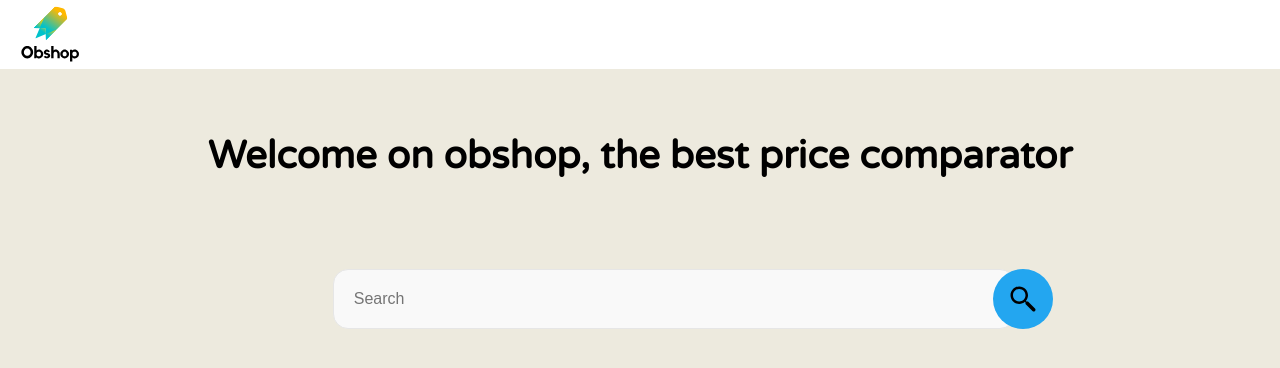
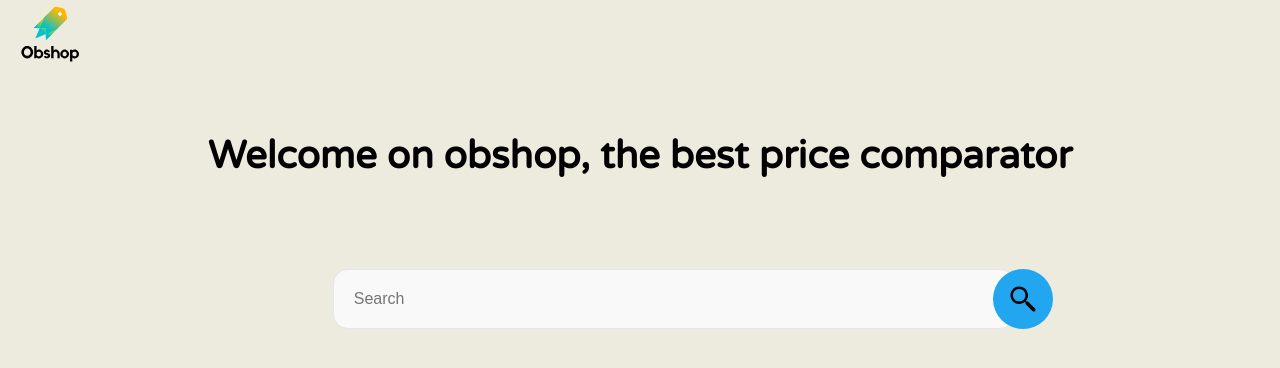
Before and after one commit to Oheed911/obshop, a React (Create React App) app: page / in a window 1280 px wide. Shown: the top 368 px of the page. Built offline with nearby package versions, Linux system fonts and the light colour scheme.

Commit message:
search-bar+ logo fixed

```diff
--- a/src/components/Header/Header.css
+++ b/src/components/Header/Header.css
@@ -1,5 +1,5 @@
 .header{
-    background: white;
+    background: #EDEADE;
     width:100vw;
 }
 .logo{
```
